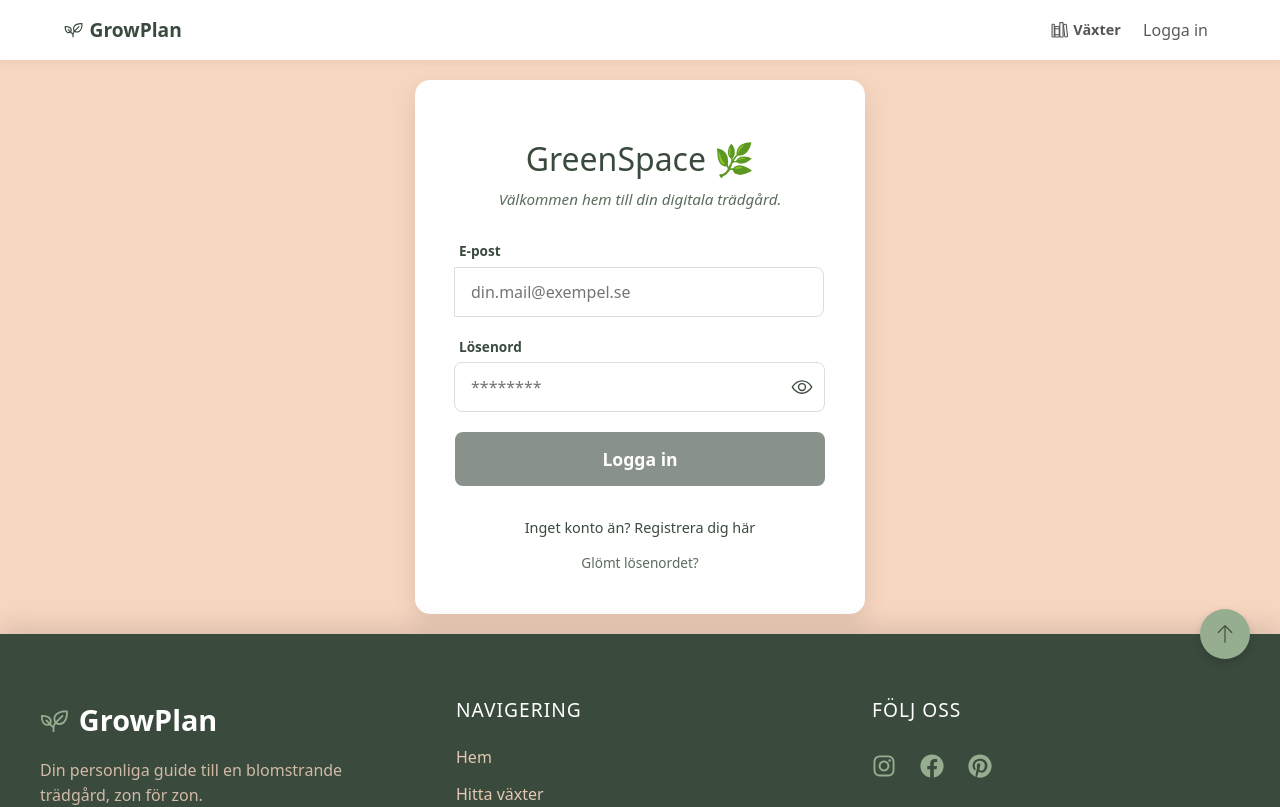
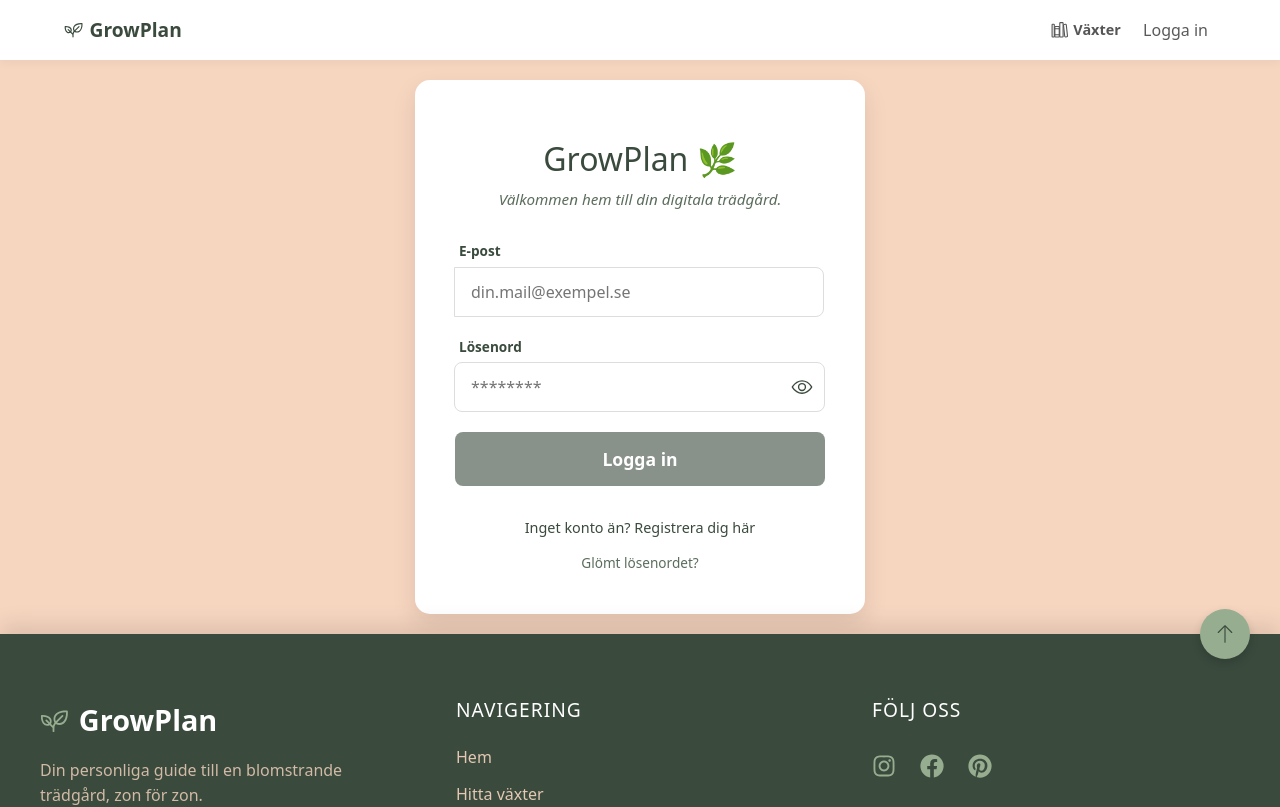
Before and after one commit to LouiseBoss/GrowPlan, a React (Vite) app: page /auth in a window 1280 px wide. Shown: the top 807 px of the page. Built offline with nearby package versions, Linux system fonts and the light colour scheme.

Commit message:
last one fix

```diff
--- a/src/pages/AuthPage.tsx
+++ b/src/pages/AuthPage.tsx
@@ -85,7 +85,7 @@ function AuthPage() {
         <div className="auth-page-container">
             <div className="auth-card">
                 <div className="auth-header">
-                    <h2>GreenSpace 🌿</h2>
+                    <h2>GrowPlan 🌿</h2>
                     <p className="auth-quote">
                         {isSignUpMode
                             ? "Börja din gröna resa hos oss idag."
@@ -130,7 +130,7 @@ function AuthPage() {
                                 type={showPassword ? "text" : "password"}
                                 disabled={loading}
                                 required
-                                style={{ width: '100%', paddingRight: '45px' }} // paddingRight gör att texten inte krockar med ögat
+                                style={{ width: '100%', paddingRight: '45px' }}
                             />
                             <button
                                 type="button"
```
